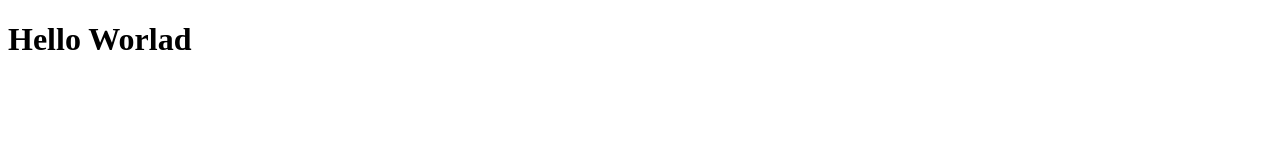
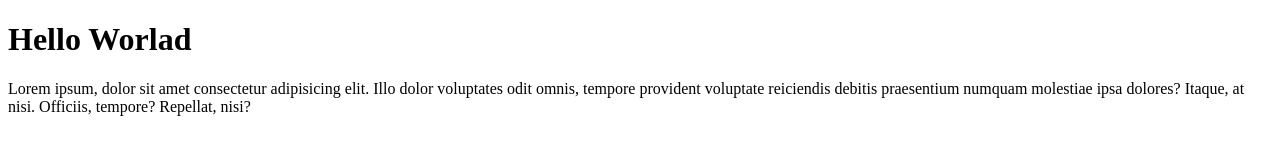
Before and after one commit to tahtairlandi/irlan-git-test, a plain HTML site: page index.html in a window 1280 px wide. Drawn offline with Linux system fonts and the light colour scheme.

Commit message:
menambahkan paragraf

```diff
--- a/index.html
+++ b/index.html
@@ -8,5 +8,11 @@
   </head>
   <body>
     <h1>Hello Worlad</h1>
+    <p>
+      Lorem ipsum, dolor sit amet consectetur adipisicing elit. Illo dolor
+      voluptates odit omnis, tempore provident voluptate reiciendis debitis
+      praesentium numquam molestiae ipsa dolores? Itaque, at nisi. Officiis,
+      tempore? Repellat, nisi?
+    </p>
   </body>
 </html>
```
